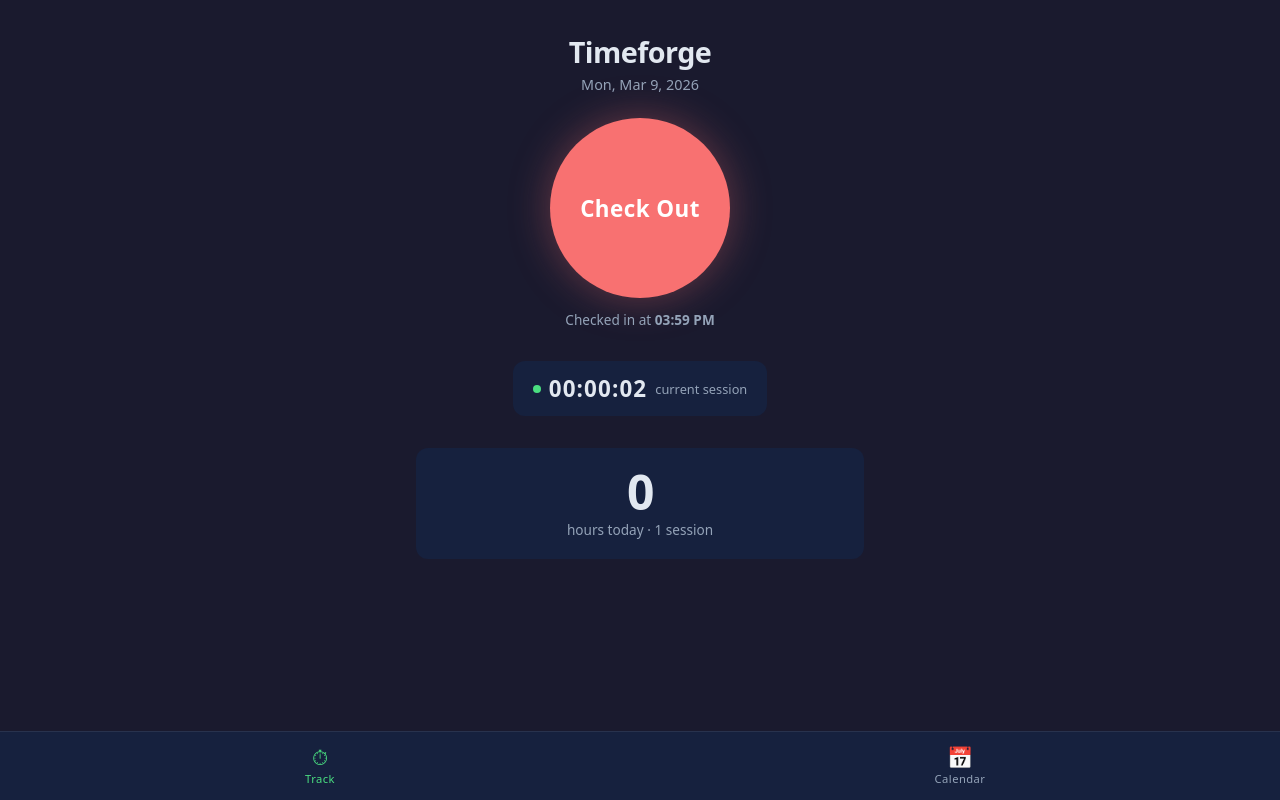
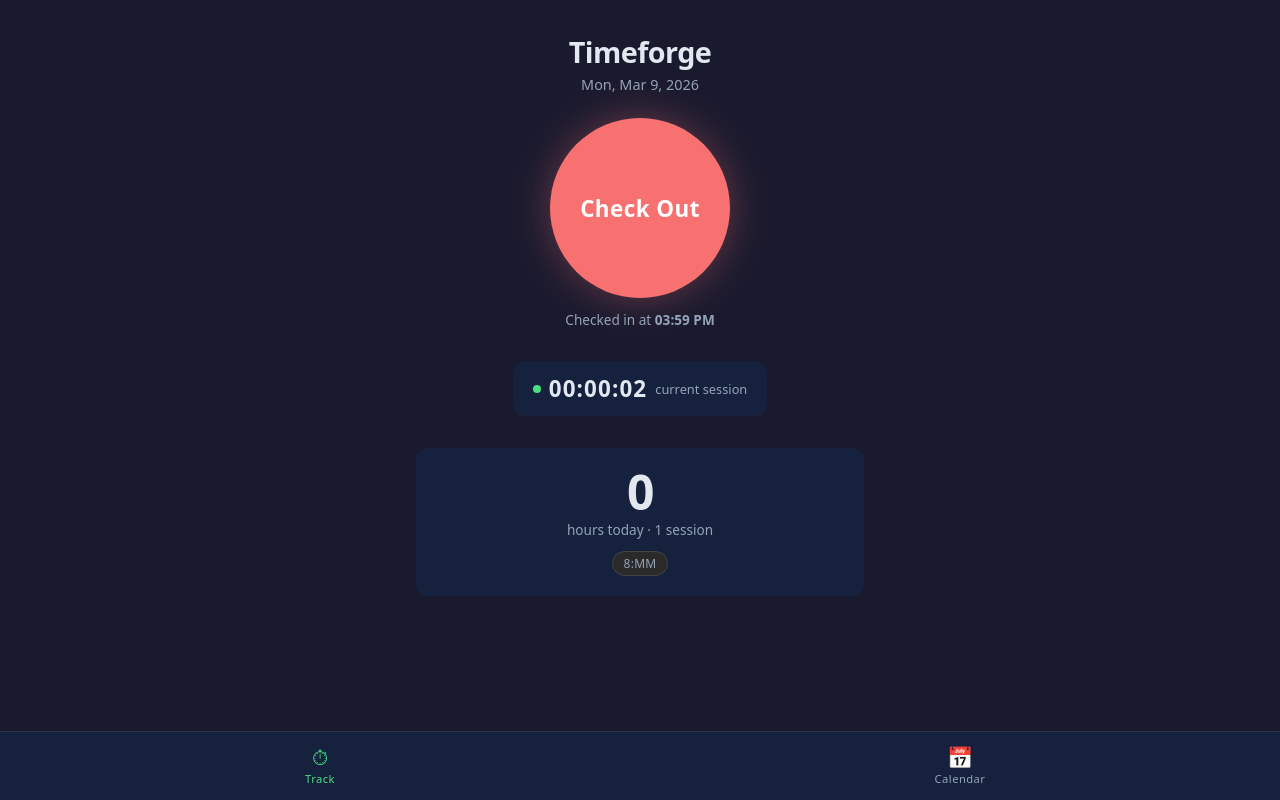
Before and after one commit to Hellorin/Timeforge, a React (Vite) app: page / in a window 1280 px wide. Both pictures are taken after a click on the button "Check In". Built offline with nearby package versions, Linux system fonts and the light colour scheme.

Commit message:
Added a toggle for time tracking format

```diff
--- a/src/App.jsx
+++ b/src/App.jsx
@@ -12,6 +12,13 @@ export default function App() {
   const { isCheckedIn, checkIn, checkOut, todaySessions, todayKey, allDays, setDaySessions } = useTimeTracker()
   const [view, setView] = useState('tracker')
   const [selectedDay, setSelectedDay] = useState(null)
+  const [hoursFormat, setHoursFormat] = useState(() => localStorage.getItem('hoursFormat') || 'decimal')
+
+  function toggleHoursFormat() {
+    const next = hoursFormat === 'decimal' ? 'hhmm' : 'decimal'
+    setHoursFormat(next)
+    localStorage.setItem('hoursFormat', next)
+  }
 
   return (
     <div className="app">
@@ -30,8 +37,8 @@ export default function App() {
               todaySessions={todaySessions}
             />
             <LiveTimer isCheckedIn={isCheckedIn} todaySessions={todaySessions} />
-            <TodaySummary todaySessions={todaySessions} />
-            <HistoryList allDays={allDays} todayKey={todayKey} />
+            <TodaySummary todaySessions={todaySessions} hoursFormat={hoursFormat} onToggleFormat={toggleHoursFormat} />
+            <HistoryList allDays={allDays} todayKey={todayKey} hoursFormat={hoursFormat} />
           </>
         ) : (
           <CalendarView
--- a/src/components/HistoryList.jsx
+++ b/src/components/HistoryList.jsx
@@ -1,7 +1,7 @@
 import { useState } from 'react'
-import { formatDateKey, formatTime } from '../utils/time'
+import { formatDateKey, formatTime, toHoursMinutes } from '../utils/time'
 
-function HistoryDay({ day, todayKey }) {
+function HistoryDay({ day, todayKey, hoursFormat }) {
   const [expanded, setExpanded] = useState(false)
   const isToday = day.date === todayKey
 
@@ -15,7 +15,7 @@ function HistoryDay({ day, todayKey }) {
         <span className="history-date">
           {isToday ? 'Today' : formatDateKey(day.date)}
         </span>
-        <span className="history-total">{day.totalDecimal}h</span>
+        <span className="history-total">{hoursFormat === 'hhmm' ? toHoursMinutes(day.totalMs) : day.totalDecimal}h</span>
         <span className="history-chevron">{expanded ? '▲' : '▼'}</span>
       </button>
 
@@ -34,7 +34,7 @@ function HistoryDay({ day, todayKey }) {
   )
 }
 
-export default function HistoryList({ allDays, todayKey }) {
+export default function HistoryList({ allDays, todayKey, hoursFormat }) {
   // Show today in the list only if there's data, but skip if it's the only entry
   // with no completed sessions (already shown in TodaySummary above)
   const historyDays = allDays.filter(d => d.date !== todayKey)
@@ -46,7 +46,7 @@ export default function HistoryList({ allDays, todayKey }) {
       <h2 className="history-title">History</h2>
       <ul className="history-list">
         {historyDays.map(day => (
-          <HistoryDay key={day.date} day={day} todayKey={todayKey} />
+          <HistoryDay key={day.date} day={day} todayKey={todayKey} hoursFormat={hoursFormat} />
         ))}
       </ul>
     </section>
--- a/src/components/TodaySummary.jsx
+++ b/src/components/TodaySummary.jsx
@@ -1,7 +1,7 @@
 import { useState, useEffect } from 'react'
-import { sumSessionsMs, toDecimalHours } from '../utils/time'
+import { sumSessionsMs, toDecimalHours, toHoursMinutes } from '../utils/time'
 
-export default function TodaySummary({ todaySessions }) {
+export default function TodaySummary({ todaySessions, hoursFormat, onToggleFormat }) {
   const [now, setNow] = useState(Date.now())
 
   // Refresh every 30s to keep total up to date while checked in
@@ -13,15 +13,18 @@ export default function TodaySummary({ todaySessions }) {
   if (todaySessions.length === 0) return null
 
   const totalMs = sumSessionsMs(todaySessions, now)
-  const decimal = toDecimalHours(totalMs)
+  const displayTotal = hoursFormat === 'hhmm' ? toHoursMinutes(totalMs) : toDecimalHours(totalMs)
   const sessionCount = todaySessions.length
 
   return (
     <div className="today-summary">
-      <div className="today-total">{decimal}</div>
+      <div className="today-total">{displayTotal}</div>
       <div className="today-label">
         hours today &middot; {sessionCount} session{sessionCount !== 1 ? 's' : ''}
       </div>
+      <button className="format-toggle" onClick={onToggleFormat} title="Toggle hours format">
+        {hoursFormat === 'decimal' ? '8:MM' : '8.25'}
+      </button>
     </div>
   )
 }
--- a/src/hooks/useTimeTracker.js
+++ b/src/hooks/useTimeTracker.js
@@ -54,11 +54,10 @@ export function useTimeTracker() {
   // Build sorted history (newest first), excluding today if today has no sessions
   const allDays = Object.entries(data.days)
     .filter(([, sessions]) => sessions.length > 0)
-    .map(([date, sessions]) => ({
-      date,
-      sessions,
-      totalDecimal: toDecimalHours(sumSessionsMs(sessions))
-    }))
+    .map(([date, sessions]) => {
+      const totalMs = sumSessionsMs(sessions)
+      return { date, sessions, totalMs, totalDecimal: toDecimalHours(totalMs) }
+    })
     .sort((a, b) => b.date.localeCompare(a.date))
 
   const setDaySessions = useCallback((dateKey, sessions) => {
--- a/src/index.css
+++ b/src/index.css
@@ -162,6 +162,24 @@ body {
   margin-top: 0.25rem;
   font-size: 0.85rem;
   color: var(--text-muted);
+}
+
+.format-toggle {
+  margin-top: 0.75rem;
+  padding: 0.2rem 0.65rem;
+  font-size: 0.75rem;
+  font-family: inherit;
+  background: var(--surface-2, #2a2a2a);
+  color: var(--text-muted);
+  border: 1px solid var(--border, #444);
+  border-radius: 999px;
+  cursor: pointer;
+  letter-spacing: 0.02em;
+}
+
+.format-toggle:hover {
+  color: var(--text);
+  border-color: var(--text-muted);
 }
 
 /* ─── History ───────────────────────────────────────────────────────────── */
--- a/src/utils/time.js
+++ b/src/utils/time.js
@@ -29,6 +29,17 @@ export function sumSessionsMs(sessions, now = Date.now()) {
     const end = session.checkOut ? new Date(session.checkOut).getTime() : now
     return total + Math.max(0, end - start)
   }, 0)
+}
+
+/**
+ * Converts milliseconds to "HH:MM" string (floor, no rounding).
+ * e.g. 8h15m → "8:15"
+ */
+export function toHoursMinutes(ms) {
+  const totalMinutes = Math.floor(ms / 1000 / 60)
+  const h = Math.floor(totalMinutes / 60)
+  const m = totalMinutes % 60
+  return `${h}:${String(m).padStart(2, '0')}`
 }
 
 /**
```
Also changed, not shown: 1 other file (tests, documents, lock files or other folders).
